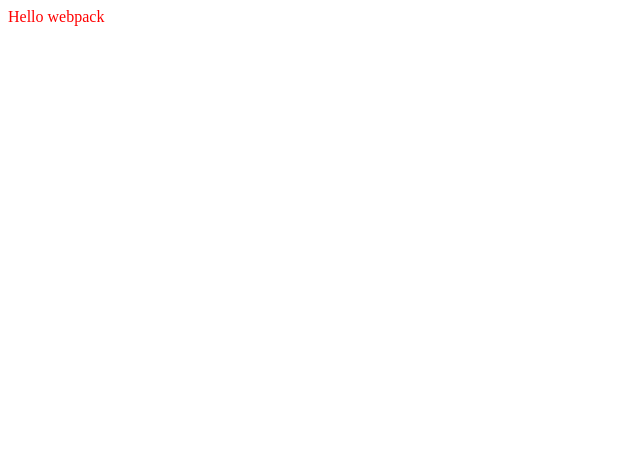
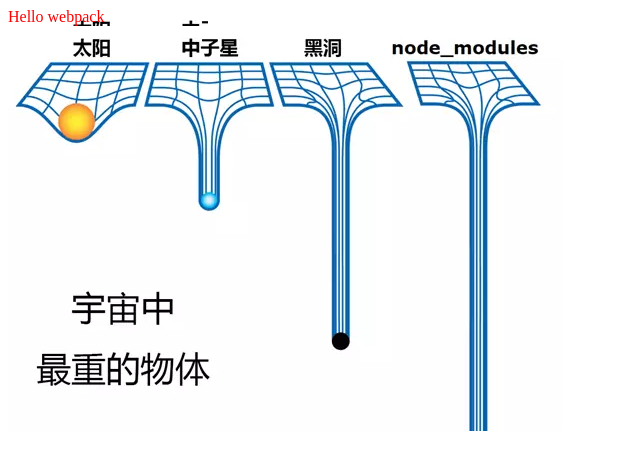
Before and after one commit to zlx7799/webpack-demo, a website built with webpack: page dist/index.html in a window 1280 px wide. Shown: the whole page, without its empty margins (0-640 px from the left). Built offline with nearby package versions, Linux system fonts and the light colour scheme.

Commit message:
加载图像

```diff
--- a/src/index.js
+++ b/src/index.js
@@ -3,15 +3,22 @@
  * @Author: zhoulx
  * @Date: 2022-11-25 14:25:03
  * @LastEditors: zhoulx
- * @LastEditTime: 2022-11-28 13:51:51
+ * @LastEditTime: 2022-12-02 15:21:07
  */
 import { join } from 'lodash';
 import './style.css';
+import Icon from './icon.png';
 function component () {
   const element = document.createElement('div');
 
   element.innerHTML = join(['Hello', 'webpack'], ' ');
   element.classList.add('hello');
+
+  // 将图像添加到我们已经存在的div中
+  const myIcon = new Image();
+  myIcon.src = Icon;
+
+  element.appendChild(myIcon);
   return element;
 }
 
--- a/src/style.css
+++ b/src/style.css
@@ -1,3 +1,6 @@
 .hello {
+  width: 200px;
+  height: 200px;
   color: red;
+  background: url('./icon.png');
 }
--- a/webpack.config.js
+++ b/webpack.config.js
@@ -10,6 +10,10 @@ module.exports = {
       {
         test: /\.css$/i,
         use: ['style-loader', 'css-loader'],
+      },
+      {
+        test: /\.(png|svg|jpg|jpeg|gif)/i,
+        type: 'asset/resource'
       }
     ]
   }
```
Also changed, not shown: dist/3a8a761dfcf2fb75a11f.png (added), dist/bundle.js, dist/main.js (deleted), src/icon.png (added), 2 other files.
